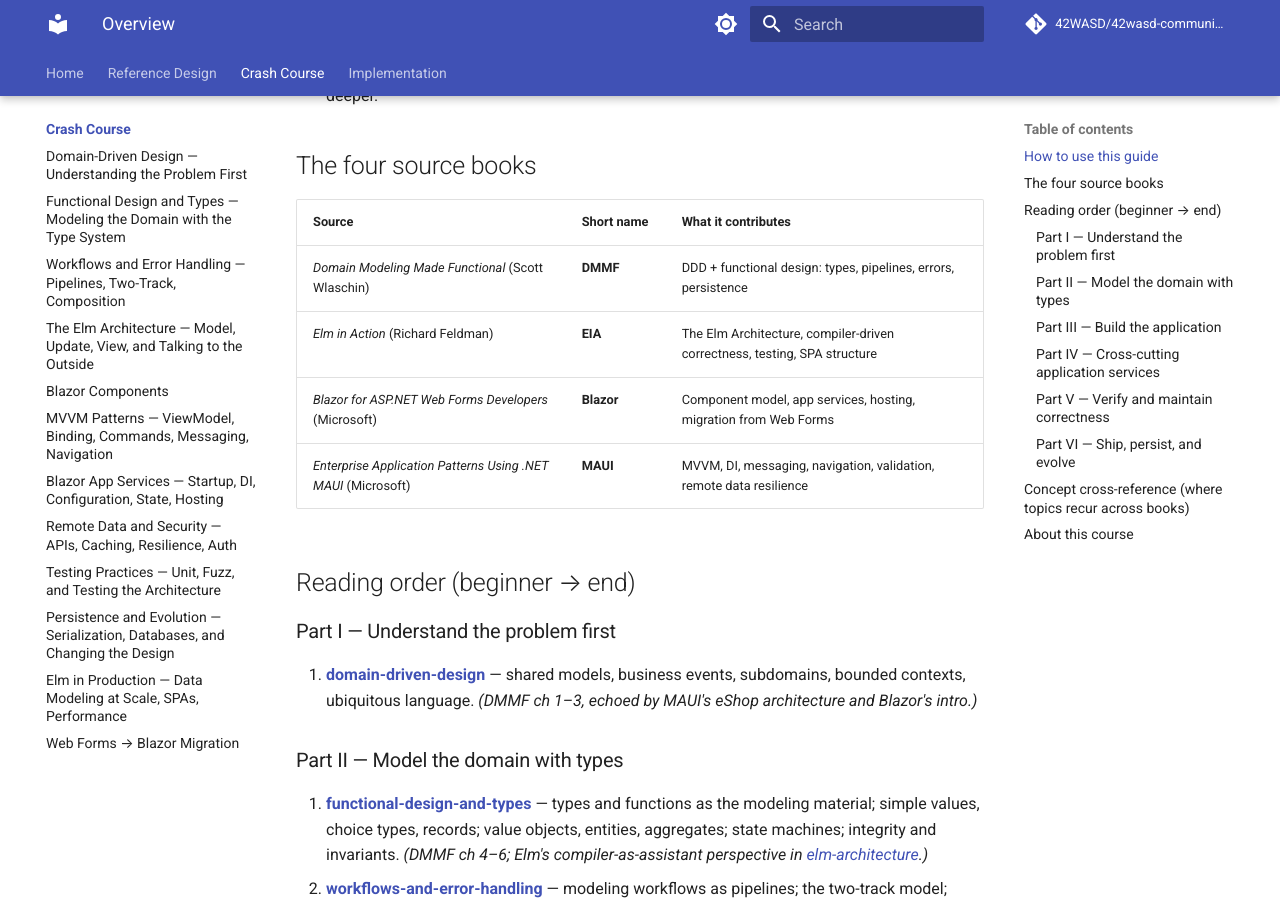
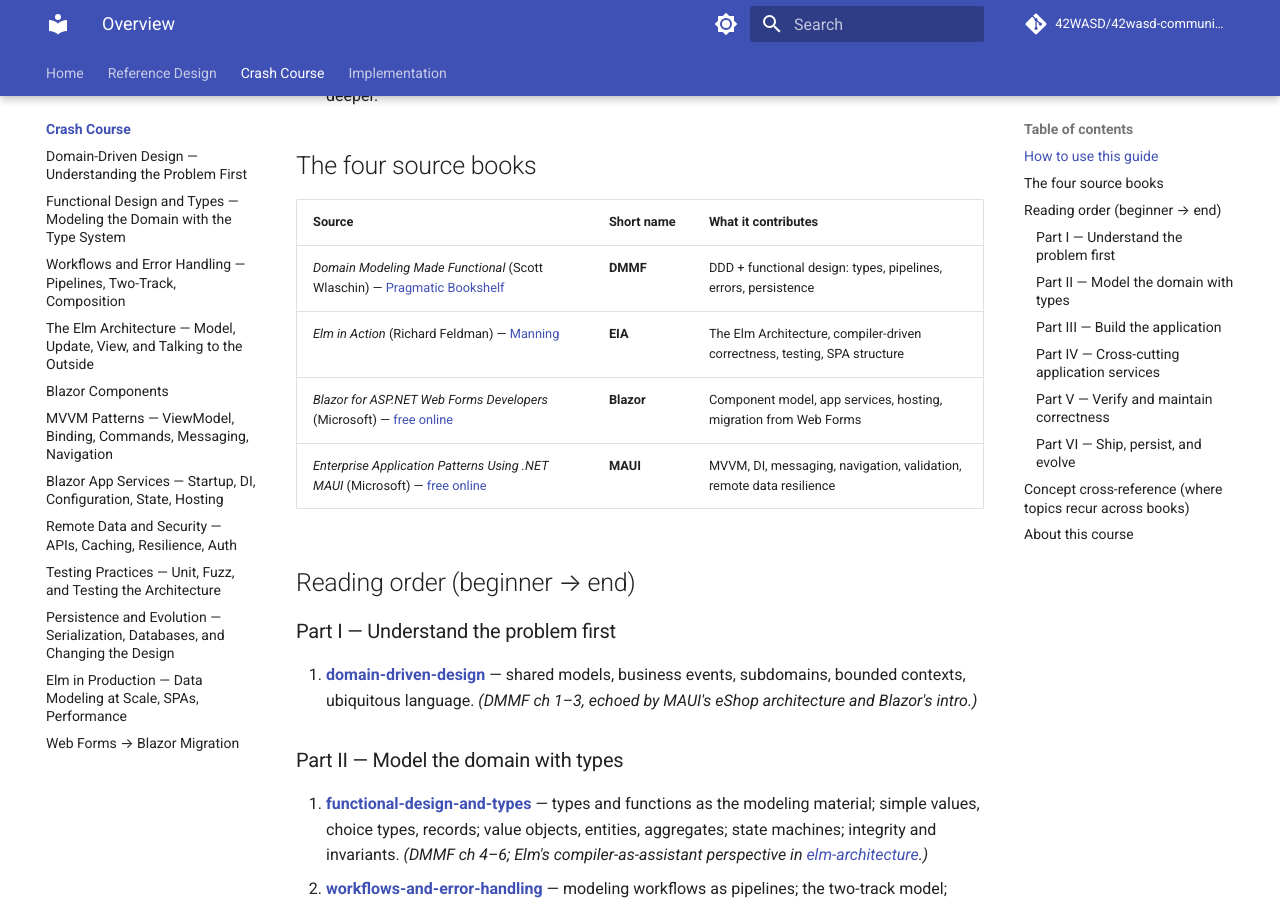
Before and after one commit to 42WASD/42wasd-community-web, an MkDocs documentation site: the page built from docs/knowledge/index.md, in a window 1280 px wide and 900 px high, scrolled down 744 px. Built offline with MkDocs 1.6.1 and Material for MkDocs 9.7.7, drawn with Linux system fonts in a browser that asks for light colours; comment, search, counter and statistics services are not loaded.

Commit message:
docs: link crash-course source books to official publisher pages

```diff
--- a/docs/knowledge/index.md
+++ b/docs/knowledge/index.md
@@ -93,10 +93,10 @@
 
 | Source | Short name | What it contributes |
 | --- | --- | --- |
-| *Domain Modeling Made Functional* (Scott Wlaschin) | **DMMF** | DDD + functional design: types, pipelines, errors, persistence |
-| *Elm in Action* (Richard Feldman) | **EIA** | The Elm Architecture, compiler-driven correctness, testing, SPA structure |
-| *Blazor for ASP.NET Web Forms Developers* (Microsoft) | **Blazor** | Component model, app services, hosting, migration from Web Forms |
-| *Enterprise Application Patterns Using .NET MAUI* (Microsoft) | **MAUI** | MVVM, DI, messaging, navigation, validation, remote data resilience |
+| *Domain Modeling Made Functional* (Scott Wlaschin) — [Pragmatic Bookshelf](https://pragprog.com/titles/swdddf/domain-modeling-made-functional/) | **DMMF** | DDD + functional design: types, pipelines, errors, persistence |
+| *Elm in Action* (Richard Feldman) — [Manning](https://www.manning.com/books/elm-in-action) | **EIA** | The Elm Architecture, compiler-driven correctness, testing, SPA structure |
+| *Blazor for ASP.NET Web Forms Developers* (Microsoft) — [free online](https://learn.microsoft.com/en-us/aspnet/core/blazor/migration/web-forms) | **Blazor** | Component model, app services, hosting, migration from Web Forms |
+| *Enterprise Application Patterns Using .NET MAUI* (Microsoft) — [free online](https://learn.microsoft.com/en-us/dotnet/architecture/maui/) | **MAUI** | MVVM, DI, messaging, navigation, validation, remote data resilience |
 
 ## Reading order (beginner → end)
 
```
